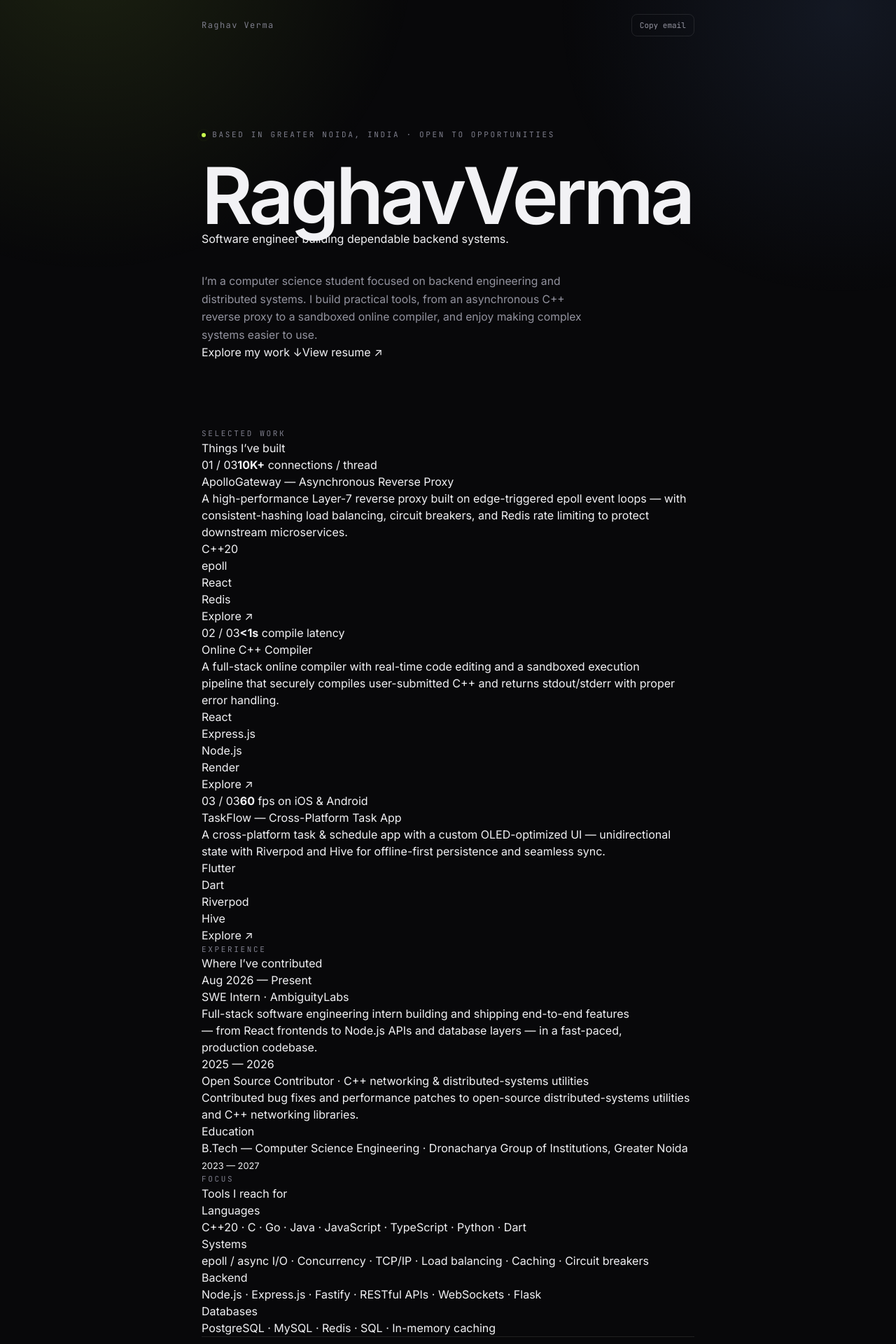
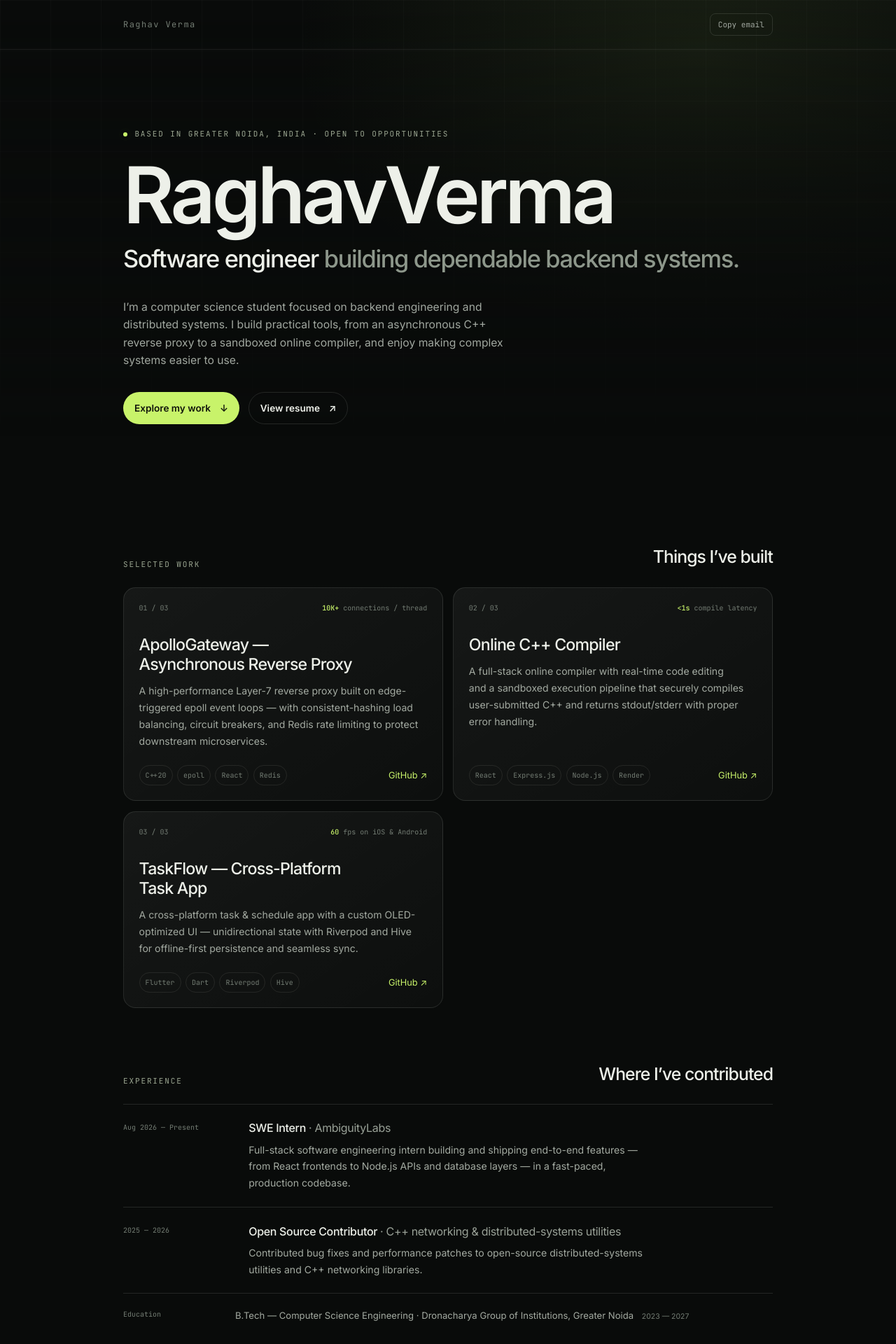
Before and after one commit to RaghavVerma99/RaghavPortfolio, a React (Vite) app: page / in a window 1280 px wide. Shown: the top 1920 px of the page at 70% size. Built offline with nearby package versions, Linux system fonts and the light colour scheme.

Commit message:
Refresh portfolio layout and visual design

```diff
--- a/index.html
+++ b/index.html
@@ -7,7 +7,7 @@
     <meta name="author" content="Raghav Verma" />
     <meta
       name="description"
-      content="Raghav Verma — Software Engineer focused on backend systems and distributed systems. C++20, Node.js, Redis, PostgreSQL. Open to SDE / SWE roles."
+      content="Raghav Verma is a software engineer focused on backend systems and distributed systems. Explore selected projects, experience, and technical focus."
     />
     <meta name="theme-color" content="#08080a" />
     <title>Raghav Verma — Software Engineer</title>
@@ -16,13 +16,13 @@
     <meta property="og:title" content="Raghav Verma — Software Engineer" />
     <meta
       property="og:description"
-      content="Backend systems & distributed systems — C++20, Node.js, Redis, PostgreSQL. Open to SDE / SWE roles."
+      content="Backend systems and distributed systems. Selected projects, experience, and technical focus by Raghav Verma."
     />
     <meta name="twitter:card" content="summary" />
     <meta name="twitter:title" content="Raghav Verma — Software Engineer" />
     <meta
       name="twitter:description"
-      content="Backend systems & distributed systems — C++20, Node.js, Redis, PostgreSQL."
+      content="Backend systems and distributed systems. Selected projects, experience, and technical focus by Raghav Verma."
     />
 
     <link rel="preconnect" href="https://fonts.googleapis.com" />
--- a/src/App.jsx
+++ b/src/App.jsx
@@ -48,7 +48,7 @@ export default function App() {
                     {project.stack.map((item) => <li key={item}>{item}</li>)}
                   </ul>
                   <a href={project.link} target="_blank" rel="noreferrer noopener" className="text-link">
-                    Explore <span aria-hidden="true">↗</span>
+                    GitHub <span aria-hidden="true">↗</span>
                   </a>
                 </div>
               </article>
--- a/src/components/Socials.jsx
+++ b/src/components/Socials.jsx
@@ -13,7 +13,7 @@ export default function Socials() {
 
       {/* One delegated pointer listener for the whole grid — see useTilt. */}
       <ul ref={root} className="mt-7 grid gap-2.5 sm:mt-8 sm:gap-3 sm:grid-cols-2">
-        {socials.map((s, i) => (
+        {socials.filter((s) => s.label !== "Email").map((s, i) => (
           <li key={s.label} className="enter" style={{ "--d": `${120 + i * 80}ms` }}>
             <a
               href={s.href}
--- a/src/index.css
+++ b/src/index.css
@@ -772,3 +772,107 @@ body {
     background: none;
   }
 }
+
+/* Portfolio refresh: a quieter, editorial canvas with motion reserved for
+   meaningful transitions and project interactions. */
+@theme {
+  --color-ink: #090b0a;
+  --color-paper: #edf0e9;
+  --color-muted: #a0a79f;
+  --color-faint: #747d74;
+  --color-accent: #c8f36a;
+  --color-line: rgba(237, 240, 233, .12);
+}
+
+html { scroll-padding-top: 2rem; }
+body { background: #090b0a; }
+.backdrop {
+  z-index: -2;
+  background:
+    radial-gradient(ellipse at 78% 8%, rgba(148, 190, 92, .11), transparent 36rem),
+    linear-gradient(rgba(255,255,255,.018) 1px, transparent 1px),
+    linear-gradient(90deg, rgba(255,255,255,.018) 1px, transparent 1px),
+    #090b0a;
+  background-size: auto, 72px 72px, 72px 72px, auto;
+  mask-image: linear-gradient(to bottom, black, transparent 78%);
+}
+.grain, .spotlight-layer { display: none; }
+header.relative.z-20 { border-bottom: 1px solid rgba(237,240,233,.08); }
+header.relative.z-20 > div { max-width: 62rem; padding-top: 1.2rem; padding-bottom: 1.2rem; }
+main#main { max-width: 62rem; }
+.label { color: #9aa590; letter-spacing: .17em; }
+.hero-kicker { display:flex; align-items:center; gap:.65rem; }
+.availability-dot { background:#c8f36a; }
+.hero-role { margin-top:1.25rem; font-size:clamp(1.4rem,3.2vw,2.15rem); letter-spacing:-.04em; font-weight:500; line-height:1.2; }
+.hero-role span { color:#8d978b; }
+.spectrum-text { background:none; color:inherit; animation:none; }
+.hero-actions { display:flex; flex-wrap:wrap; align-items:center; gap:.8rem; margin-top:2rem; }
+.primary-link, .secondary-link { display:inline-flex; align-items:center; gap:.8rem; min-height:2.9rem; padding:.75rem 1rem; border-radius:999px; font-size:.85rem; font-weight:600; transition:transform .3s var(--ease-snap), background .3s, border-color .3s, color .3s; }
+.primary-link { background:#c8f36a; color:#10140b; }
+.secondary-link { border:1px solid var(--color-line); color:var(--color-paper); }
+.primary-link:hover, .secondary-link:hover { transform:translateY(-3px); }
+.secondary-link:hover { border-color:rgba(200,243,106,.55); color:#c8f36a; }
+.work-section, .experience-section, .focus-section { padding:4.7rem 0 0; }
+.section-heading { display:flex; align-items:end; justify-content:space-between; gap:1rem; margin-bottom:1.5rem; }
+.section-heading .label { margin:0; }
+.section-heading h2 { margin:0; color:var(--color-paper); font-size:clamp(1.15rem,3vw,1.55rem); font-weight:500; letter-spacing:-.04em; }
+.project-list { display:grid; grid-template-columns:repeat(2,minmax(0,1fr)); gap:.9rem; }
+.project-card { position:relative; display:flex; flex-direction:column; min-height:17rem; padding:1.35rem; overflow:hidden; border:1px solid rgba(237,240,233,.11); border-radius:1.1rem; background:linear-gradient(145deg,rgba(255,255,255,.055),rgba(255,255,255,.018)); transition:transform .55s var(--ease-snap), border-color .35s, background .35s; animation:card-in .7s var(--ease-snap) both; animation-delay:calc(var(--card-index) * 110ms); }
+.project-card::before { content:""; position:absolute; width:15rem; height:15rem; right:-9rem; top:-9rem; border-radius:50%; background:rgba(200,243,106,.10); filter:blur(48px); opacity:0; transition:opacity .4s; }
+.project-card:hover { transform:translateY(-5px); border-color:rgba(200,243,106,.32); background:linear-gradient(145deg,rgba(255,255,255,.075),rgba(255,255,255,.025)); }
+.project-card:hover::before { opacity:1; }
+.project-topline,.project-bottomline { position:relative; display:flex; align-items:center; justify-content:space-between; gap:.75rem; }
+.project-index,.project-metric,.tag-list { font-family:var(--font-mono); font-size:10px; color:var(--color-faint); }
+.project-metric strong { color:#c8f36a; font-weight:500; }
+.project-card h3 { position:relative; margin:2rem 0 .7rem; max-width:22ch; font-size:clamp(1.15rem,2.5vw,1.45rem); font-weight:500; letter-spacing:-.035em; line-height:1.2; }
+.project-card > p,.timeline-item p { color:#a3aaa1; font-size:.88rem; line-height:1.7; }
+.project-bottomline { margin-top:auto; padding-top:1.4rem; }
+.tag-list { display:flex; flex-wrap:wrap; gap:.4rem; padding:0; margin:0; list-style:none; }
+.tag-list li { padding:.36rem .5rem; border:1px solid rgba(237,240,233,.09); border-radius:999px; }
+.text-link { white-space:nowrap; color:#c8f36a; font-size:.8rem; }
+.text-link span { display:inline-block; transition:transform .25s; }
+.text-link:hover span { transform:translate(3px,-3px); }
+.timeline { border-top:1px solid var(--color-line); }
+.timeline-item { display:grid; grid-template-columns:10rem 1fr; gap:1.2rem; padding:1.35rem 0; border-bottom:1px solid var(--color-line); }
+.timeline-date { padding-top:.2rem; font-family:var(--font-mono); font-size:10px; color:var(--color-faint); }
+.timeline-item h3 { margin:0 0 .45rem; font-size:1rem; font-weight:500; letter-spacing:-.02em; }
+.timeline-item h3 span { color:#99a197; font-weight:400; }
+.timeline-item p { max-width:66ch; margin:0; }
+.education-line { display:flex; gap:2.1rem; padding-top:1.35rem; color:#a3aaa1; font-size:.82rem; }
+.education-line > span,.focus-group h3 { flex:0 0 7.9rem; font-family:var(--font-mono); font-size:10px; font-weight:400; color:var(--color-faint); }
+.education-line p { margin:0; }
+.education-line small { margin-left:.5rem; color:var(--color-faint); }
+.focus-groups { display:grid; grid-template-columns:repeat(2,minmax(0,1fr)); border-top:1px solid var(--color-line); }
+.focus-group { display:flex; gap:1rem; padding:1rem 0; border-bottom:1px solid var(--color-line); }
+.focus-group:nth-child(odd) { padding-right:1rem; }
+.focus-group:nth-child(even) { padding-left:1rem; border-left:1px solid var(--color-line); }
+.focus-group h3 { margin:.2rem 0; }
+.focus-group p { margin:0; color:#c1c7bd; font-size:.82rem; line-height:1.7; }
+#contact { margin-top:4.7rem; padding-top:1.5rem; padding-bottom:5rem; border-top:1px solid var(--color-line); }
+#contact > h2 { margin:0; color:var(--color-paper); font-family:var(--font-body); font-size:1.25rem; font-weight:500; letter-spacing:-.04em; text-transform:none; }
+#contact > h2::after { display:none; }
+.social-tile { border-radius:.85rem; background:rgba(255,255,255,.025); }
+.social-tile::after { display:none; }
+.social-tile:hover { border-color:rgba(200,243,106,.35); box-shadow:0 16px 40px -30px rgba(200,243,106,.4); }
+.social-tile::before { background:radial-gradient(320px circle at calc(50% + var(--px,0)*100%) calc(50% + var(--py,0)*100%),rgba(200,243,106,.09),transparent 68%); }
+.brand-mark { width:2.2rem; height:2.2rem; border-radius:.65rem; }
+.banner { margin-top:0; background:#0d100d; color:var(--color-paper); box-shadow:none; border-top:1px solid var(--color-line); }
+.banner-light,.banner-stage { display:none; }
+.banner-meta { color:#8e968b; }
+.banner-rule { background:var(--color-line); }
+@keyframes card-in { from { opacity:0; transform:translateY(14px); } to { opacity:1; transform:translateY(0); } }
+@media(max-width:640px) {
+  .project-list,.focus-groups { grid-template-columns:1fr; }
+  .project-card { min-height:15rem; }
+  .timeline-item { grid-template-columns:1fr; gap:.4rem; }
+  .education-line { display:block; }
+  .education-line p { margin-top:.45rem; }
+  .education-line small { display:block; margin:.25rem 0 0; }
+  .focus-group:nth-child(n) { padding:1rem 0; border-left:0; }
+  .section-heading { align-items:start; flex-direction:column; gap:.5rem; }
+  .project-bottomline { align-items:flex-end; }
+  .tag-list { max-width:75%; }
+}
+@media(prefers-reduced-motion:reduce) {
+  *,*::before,*::after { scroll-behavior:auto !important; animation-duration:.01ms !important; animation-iteration-count:1 !important; transition-duration:.01ms !important; }
+}
```
